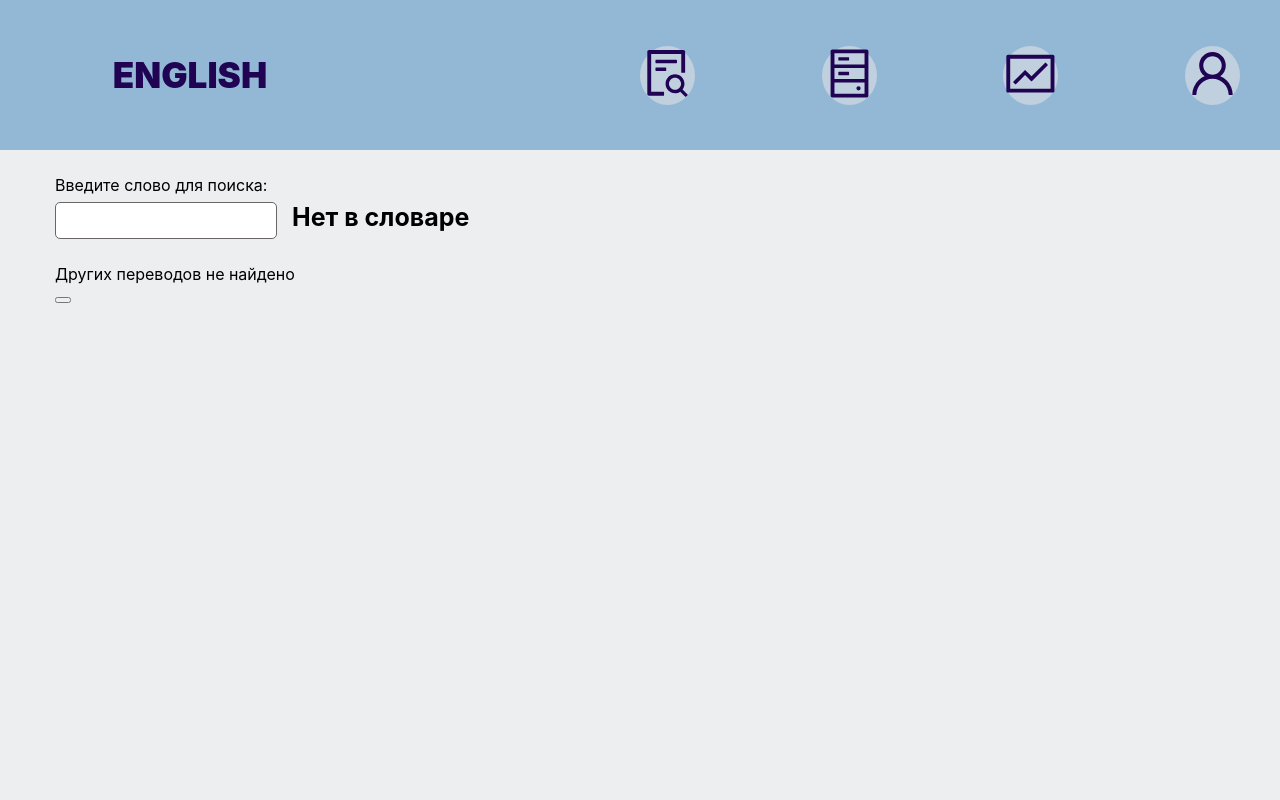
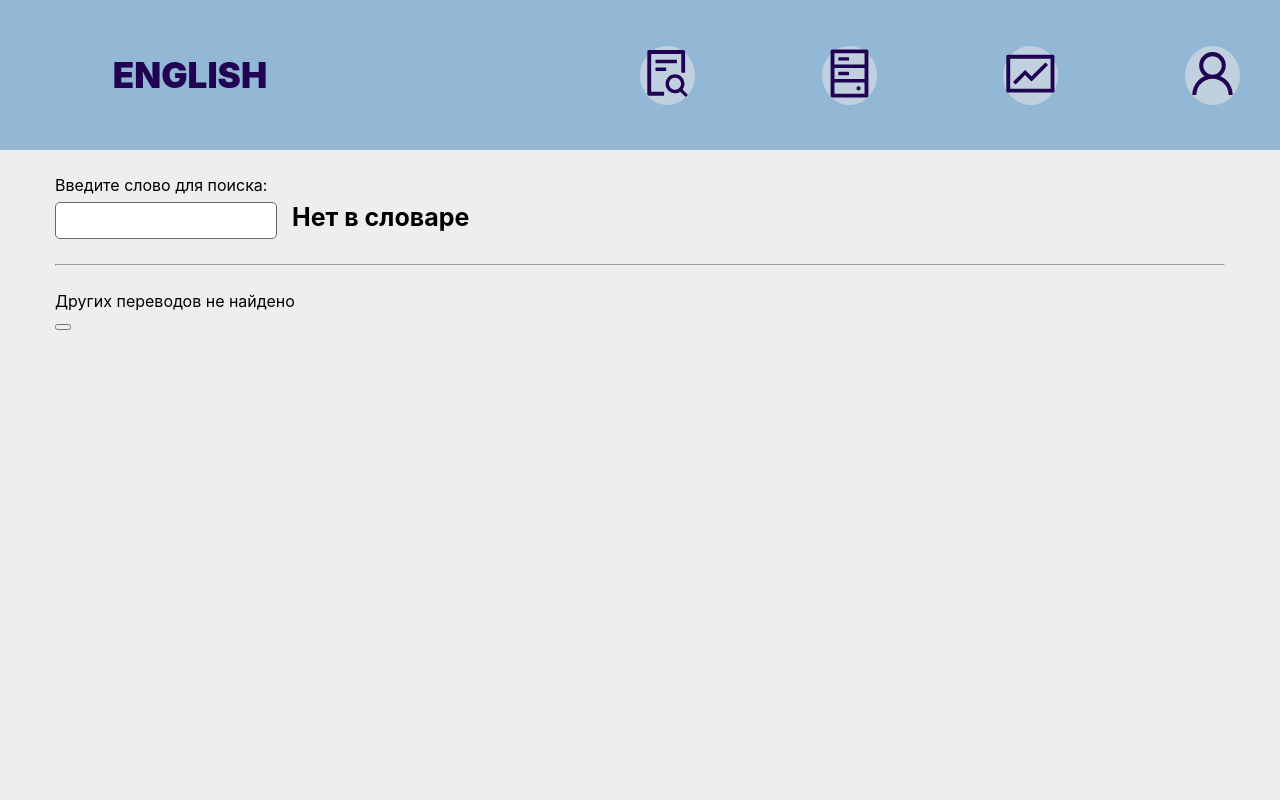
Before and after one commit to AlexCole999/first-project-eng, a React (Create React App) app: page / in a window 1280 px wide. Shown: the top 800 px of the page. Built offline with nearby package versions, Linux system fonts and the light colour scheme.

Commit message:
fixed SearchedTranslate distance between ord and icon(better view)

```diff
--- a/src/components/Dashboard/YandexVocabulary/SearchedTranslate/SearchedTranslate.css
+++ b/src/components/Dashboard/YandexVocabulary/SearchedTranslate/SearchedTranslate.css
@@ -26,7 +26,7 @@
   width: 35px;
   height: 35px;
   transition: linear 0.1s;
-  margin-left: 50px;
+  margin-left: 65px;
 }
 .AiFillCheckCircle:hover{
   color:rgb(129, 182, 7);
--- a/src/components/Dashboard/YandexVocabulary/YandexVocabulary.css
+++ b/src/components/Dashboard/YandexVocabulary/YandexVocabulary.css
@@ -8,6 +8,7 @@
   display: flex;
   justify-content: flex-start;
   align-items: center;
+  margin-bottom: 25px;
 }
 .wordSearch__input{
   margin-top: 7px;
--- a/src/components/Dashboard/YandexVocabulary/YandexVocabulary.jsx
+++ b/src/components/Dashboard/YandexVocabulary/YandexVocabulary.jsx
@@ -38,8 +38,8 @@ export default function YandexVocabulary(props) {
             ? (yandex.def.length ? `${toUpperCase(yandex.def[0].tr[0].text)}` : "Нет в словаре")
             : "Нет в словаре"}
         </div>
-
       </div>
+      <hr />
       <div className="YandexVocabulary">
         {yandex.code !== 502  /* <<<---Обработка пробелов */
           ? (yandex.def.length > 0 ? yandex.def.map(x => <SearchedTranslate pos={x.pos} translates={x.tr} key={x.pos} />) : 'Других переводов не найдено')
```
